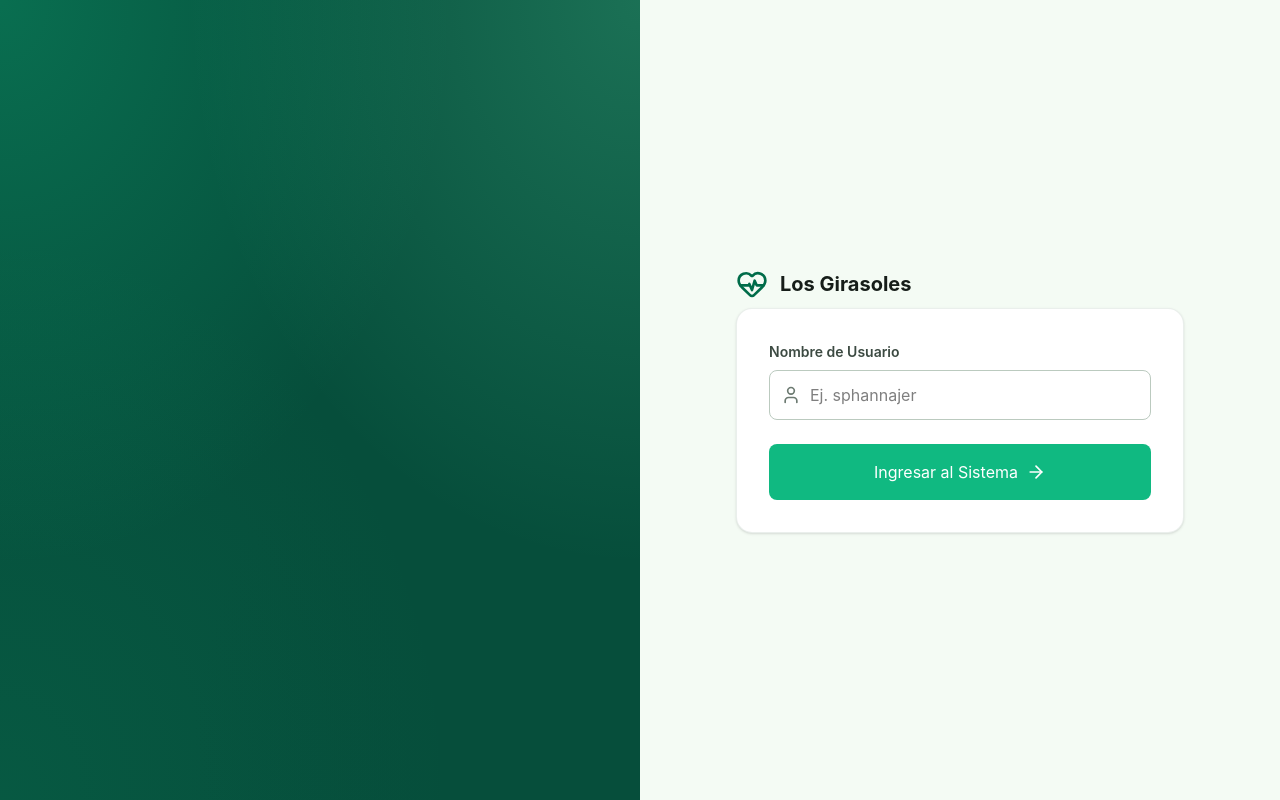
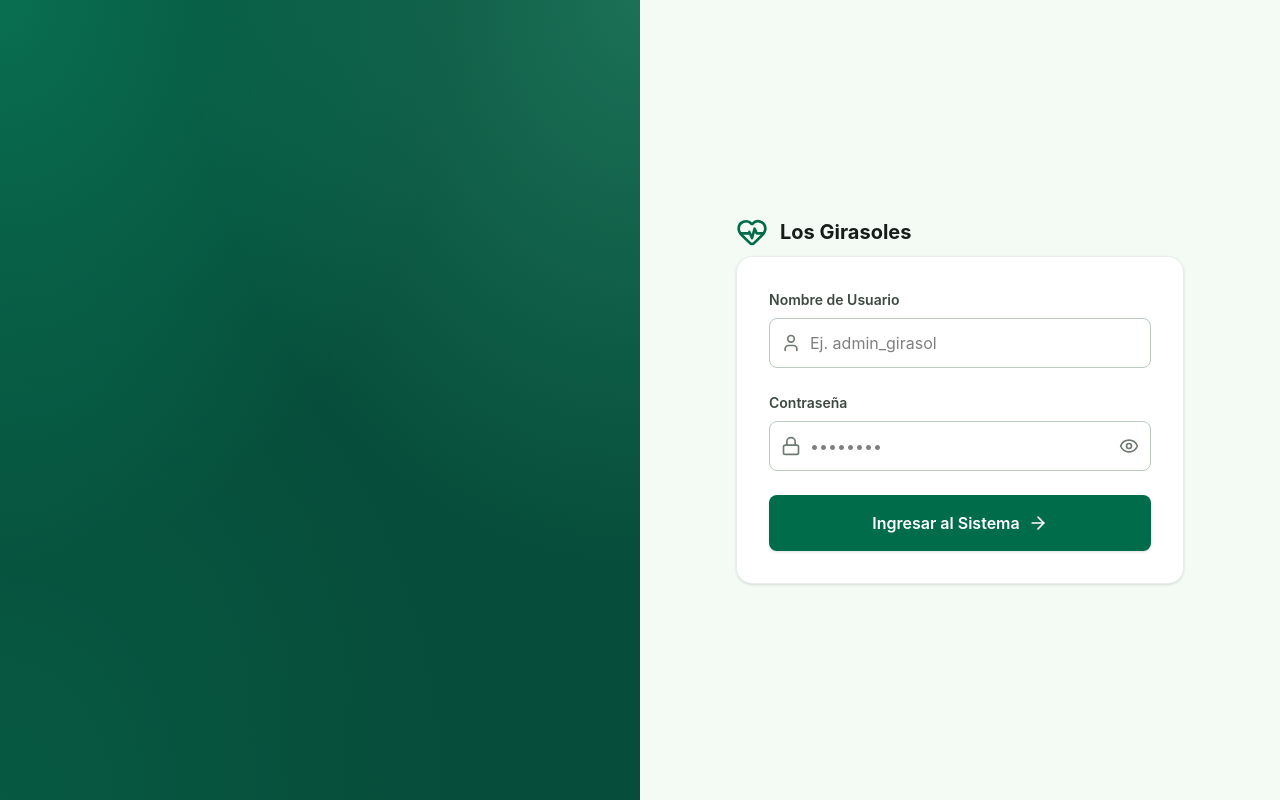
Before and after one commit to SphannajerFuentes/LosGardines_Frontend, a React (Vite) app: page /login in a window 1280 px wide. Built offline with nearby package versions, Linux system fonts and the light colour scheme.

Commit message:
Realizado Login Auth

```diff
--- a/src/AppRoutes.tsx
+++ b/src/AppRoutes.tsx
@@ -4,6 +4,7 @@ import { Routes, Route, Navigate } from 'react-router-dom';
 import { AuthContext } from './context/AuthContext';
 import { LoginPage } from './features/auth/pages/LoginPage';
 import { DashboardPage } from './features/dashboard/pages/DashboardPage';
+import { Layout } from './components/Layout';
 
 // 1. Componente Guardián de Autenticación General (Corregido con React.ReactElement)
 const RutaProtegida = ({ children }: { children: React.ReactElement }) => {
@@ -32,34 +33,25 @@ export function AppRoutes() {
 
   return (
     <Routes>
-      {/* Ruta Pública: Login */}
+      {/* Ruta Pública: Login (NO usa Layout porque es a pantalla completa) */}
       <Route
         path="/login"
         element={usuario ? <Navigate to="/dashboard" replace /> : <LoginPage />}
       />
 
-      {/* Rutas Privadas Protegidas temporales sin Layout */}
+      {/* Rutas Privadas: ENVUELTAS EN EL LAYOUT */}
       <Route
-        path="/"
+        path="/dashboard"
         element={
           <RutaProtegida>
-            <DashboardPage />
+            <Layout>
+              <DashboardPage />
+            </Layout>
           </RutaProtegida>
         }
       />
 
-      {/* Endpoint directo al Dashboard una vez logueado */}
-      <Route
-        path="/dashboard"
-        element={
-          <RutaProtegida>
-            <DashboardPage />
-          </RutaProtegida>
-        }
-      />
-
-      {/* Comodín: Cualquier ruta no existente manda al login o dashboard */}
-      <Route path="*" element={<Navigate to="/" replace />} />
+      <Route path="*" element={<Navigate to="/dashboard" replace />} />
     </Routes>
   );
 }
--- a/src/components/Layout.tsx
+++ b/src/components/Layout.tsx
@@ -0,0 +1,29 @@
+import React from 'react';
+import { Sidebar } from './Sidebar';
+import { Navbar } from './Navbar';
+
+interface LayoutProps {
+  children: React.ReactNode;
+}
+
+export const Layout: React.FC<LayoutProps> = ({ children }) => {
+  return (
+    <div className="flex h-screen w-full bg-surface text-on-surface font-body overflow-hidden">
+      {/* Menú Lateral Fijo */}
+      <Sidebar />
+
+      {/* Contenedor Derecho */}
+      <div className="flex flex-col flex-1 overflow-hidden">
+        {/* Barra Superior Fija */}
+        <Navbar />
+
+        {/* Área de Contenido Dinámico (Scrollable) */}
+        <main className="flex-1 overflow-y-auto p-8">
+          <div className="max-w-7xl mx-auto fade-in">
+            {children}
+          </div>
+        </main>
+      </div>
+    </div>
+  );
+};
--- /dev/null
+++ b/src/components/Sidebar.tsx
@@ -0,0 +1,62 @@
+import React, { useContext } from 'react';
+import { NavLink } from 'react-router-dom';
+import { AuthContext } from '../context/AuthContext';
+import { LayoutDashboard, Package, ShoppingCart, Activity, Users } from 'lucide-react';
+
+export const Sidebar: React.FC = () => {
+  const { usuario } = useContext(AuthContext);
+
+  // Definición de módulos y quién puede verlos (REQ-015)
+  const menuItems = [
+    { path: '/dashboard', label: 'Panel Principal', icon: LayoutDashboard, roles: ['Administrador', 'Almacenero', 'Farmacéutico'] },
+    { path: '/compras', label: 'Logística e Ingresos', icon: Package, roles: ['Administrador', 'Almacenero'] },
+    { path: '/catalogo', label: 'Catálogo Médico', icon: ShoppingCart, roles: ['Administrador'] },
+    { path: '/operaciones', label: 'Ventas y Kardex', icon: Activity, roles: ['Administrador', 'Farmacéutico'] },
+    { path: '/admin', label: 'Personal y Proveedores', icon: Users, roles: ['Administrador'] },
+  ];
+
+  return (
+    <aside className="w-64 bg-surface-container-lowest border-r border-outline-variant/30 flex flex-col h-full shadow-sm z-50">
+      {/* Logo y Marca */}
+      <div className="p-6 flex items-center gap-3 border-b border-outline-variant/30">
+        <div className="w-10 h-10 rounded-xl bg-primary-container flex items-center justify-center text-white font-bold shadow-sm">
+          G
+        </div>
+        <span className="font-headline font-bold text-on-surface text-xl tracking-tight">Girasoles</span>
+      </div>
+
+      {/* Navegación Dinámica */}
+      <nav className="flex-1 p-4 space-y-2 overflow-y-auto">
+        {menuItems
+          .filter(item => item.roles.includes(usuario?.rol || ''))
+          .map((item) => {
+            const Icon = item.icon;
+            return (
+              <NavLink
+                key={item.path}
+                to={item.path}
+                className={({ isActive }) =>
+                  `flex items-center gap-3 px-4 py-3 rounded-xl transition-all duration-200 font-body text-[14px] font-semibold ${
+                    isActive
+                      ? 'bg-primary-container text-white shadow-md'
+                      : 'text-on-surface-variant hover:bg-surface-container hover:text-on-surface'
+                  }`
+                }
+              >
+                <Icon className="w-5 h-5" />
+                {item.label}
+              </NavLink>
+            );
+          })}
+      </nav>
+
+      {/* Tarjeta inferior del Usuario */}
+      <div className="p-4 border-t border-outline-variant/30">
+        <div className="px-4 py-3 bg-surface-container-low border border-outline-variant/20 rounded-xl">
+          <p className="text-[11px] font-bold text-outline uppercase tracking-wider mb-0.5">Rol Activo</p>
+          <p className="text-[14px] text-primary font-bold">{usuario?.rol}</p>
+        </div>
+      </div>
+    </aside>
+  );
+};
--- a/src/features/auth/components/FormularioLogin.tsx
+++ b/src/features/auth/components/FormularioLogin.tsx
@@ -1,5 +1,5 @@
-import React from 'react';
-import { User, ArrowRight } from 'lucide-react';
+import React, { useState } from 'react';
+import { User, Lock, ArrowRight, Eye, EyeOff } from 'lucide-react';
 
 interface FormularioLoginProps {
   onSubmit: (e: React.FormEvent) => void;
@@ -7,8 +7,11 @@ interface FormularioLoginProps {
 }
 
 export const FormularioLogin: React.FC<FormularioLoginProps> = ({ onSubmit, isLoading }) => {
+  const [mostrarPassword, setMostrarPassword] = useState(false);
+
   return (
     <form className="space-y-6" onSubmit={onSubmit}>
+      {/* Campo Usuario */}
       <div>
         <label className="block text-[14px] font-semibold text-on-surface-variant mb-2">
           Nombre de Usuario
@@ -17,21 +20,47 @@ export const FormularioLogin: React.FC<FormularioLoginProps> = ({ onSubmit, isLo
           <User className="absolute left-3 top-1/2 -translate-y-1/2 text-outline w-5 h-5" />
           <input
             type="text"
-            name="nombre" // Este name coincide con tu hook useLogin
-            placeholder="Ej. sphannajer"
-            className="w-full pl-10 pr-4 py-3 rounded-lg border border-outline-variant focus:border-primary-container outline-none"
+            name="nombre"
+            placeholder="Ej. admin_girasol"
+            className="w-full pl-10 pr-4 py-3 rounded-lg bg-surface-container-lowest border border-outline-variant focus:border-primary focus:ring-1 focus:ring-primary outline-none transition-all"
             required
             autoComplete="username"
           />
         </div>
       </div>
 
+      {/* Campo Contraseña */}
+      <div>
+        <label className="block text-[14px] font-semibold text-on-surface-variant mb-2">
+          Contraseña
+        </label>
+        <div className="relative">
+          <Lock className="absolute left-3 top-1/2 -translate-y-1/2 text-outline w-5 h-5" />
+          <input
+            type={mostrarPassword ? "text" : "password"}
+            name="contrasena"
+            placeholder="••••••••"
+            className="w-full pl-10 pr-12 py-3 rounded-lg bg-surface-container-lowest border border-outline-variant focus:border-primary focus:ring-1 focus:ring-primary outline-none transition-all"
+            required
+            autoComplete="current-password"
+          />
+          <button
+            type="button"
+            onClick={() => setMostrarPassword(!mostrarPassword)}
+            className="absolute right-3 top-1/2 -translate-y-1/2 text-outline hover:text-on-surface-variant"
+          >
+            {mostrarPassword ? <EyeOff className="w-5 h-5"/> : <Eye className="w-5 h-5"/>}
+          </button>
+        </div>
+      </div>
+
+      {/* Botón Submit */}
       <button
         type="submit"
         disabled={isLoading}
-        className="w-full bg-primary-container text-white py-4 rounded-lg hover:bg-primary-container/90 transition-all flex items-center justify-center gap-2 disabled:opacity-50"
+        className="w-full bg-primary text-on-primary py-4 rounded-lg hover:bg-primary/90 transition-all flex items-center justify-center gap-2 disabled:opacity-50 font-semibold mt-4 shadow-sm"
       >
-        <span>{isLoading ? "Verificando..." : "Ingresar al Sistema"}</span>
+        <span>{isLoading ? "Verificando credenciales..." : "Ingresar al Sistema"}</span>
         {!isLoading && <ArrowRight className="w-5 h-5" />}
       </button>
     </form>
--- a/src/features/auth/hook/useLogin.ts
+++ b/src/features/auth/hook/useLogin.ts
@@ -17,18 +17,16 @@ export const useLogin = () => {
 
     const formData = new FormData(e.target as HTMLFormElement);
     const nombre = formData.get('nombre') as string;
+    const contrasena = formData.get('contrasena') as string;
 
     try {
-      const data = await authService.signIn(nombre.trim());
+      // Ahora enviamos ambos parámetros
+      const data = await authService.signIn(nombre.trim(), contrasena);
 
-      // Guardamos la sesión y el rol en el Context
       guardarSesion(data.access_token, data.user);
-
-      // Redirigimos al dashboard.
-      // El dashboard leerá el rol del usuario para mostrar/ocultar menús.
       navigate('/dashboard');
     } catch (err: any) {
-      setError(err.response?.data?.detail || "Error al iniciar sesión");
+      setError(err.response?.data?.detail || "Usuario o contraseña incorrectos");
     } finally {
       setIsLoading(false);
     }
--- a/src/features/auth/services/authService.ts
+++ b/src/features/auth/services/authService.ts
@@ -1,9 +1,11 @@
 import { api } from '../../../config/api';
 
 export const authService = {
-  signIn: async (nombre: string) => {
-    const response = await api.post('/auth/login', {
+  signIn: async (nombre: string, contrasena: string) => {
+    // Apuntamos al endpoint correcto del backend
+    const response = await api.post('/api/v1/auth/login', {
       nombre,
+      contrasena
     });
 
     return response.data;
```
